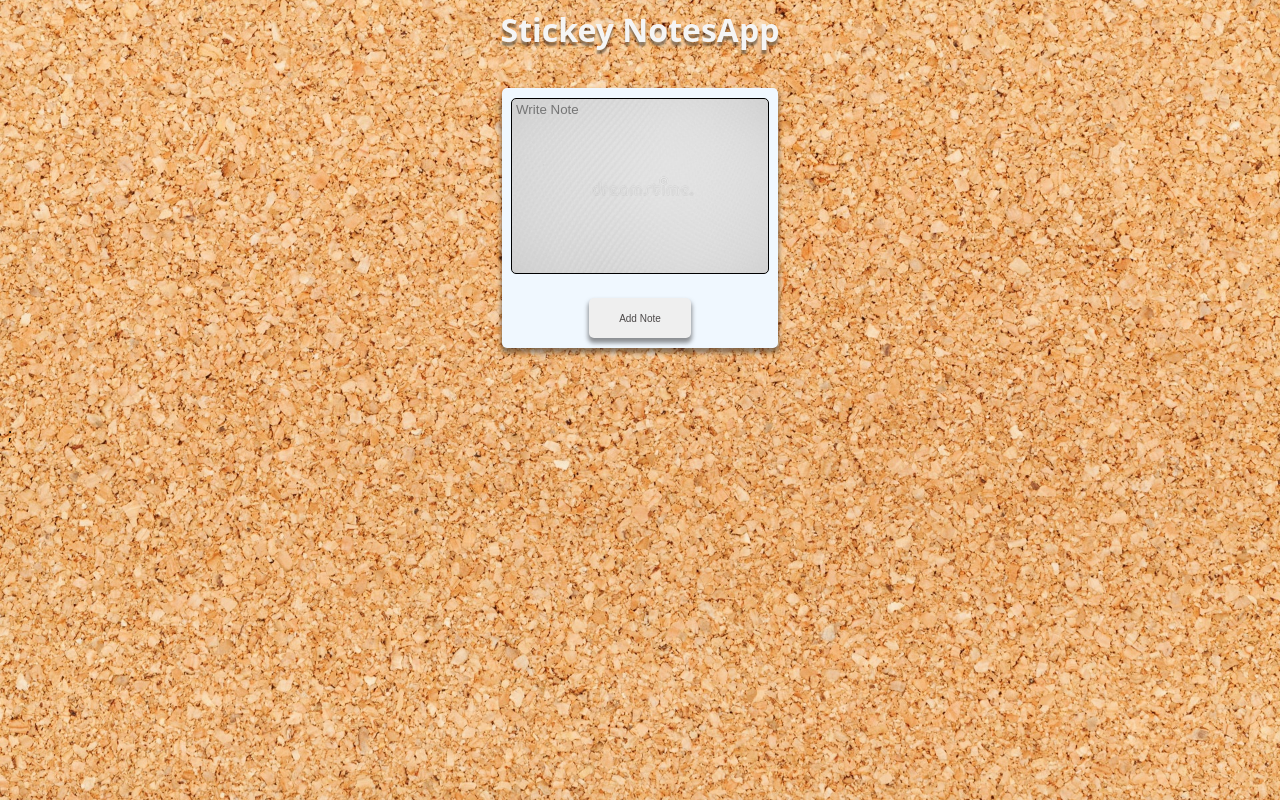
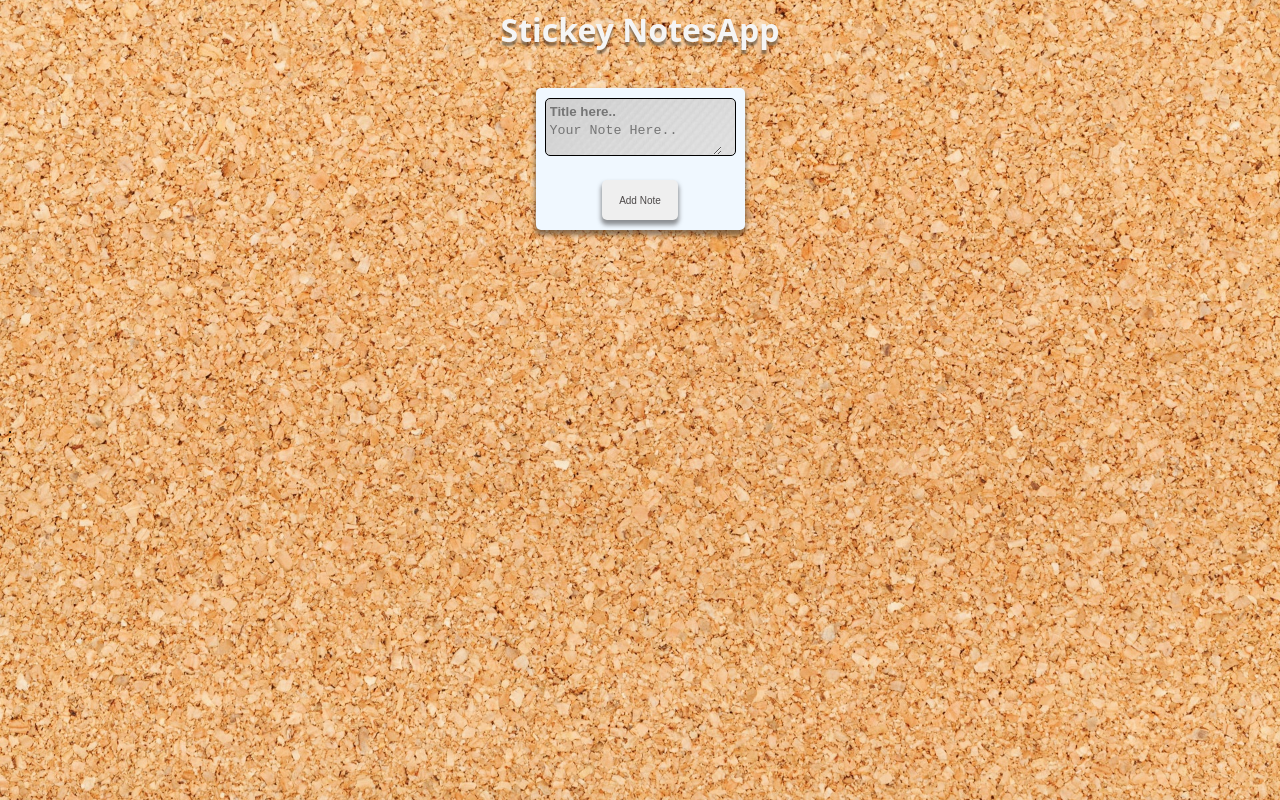
Before and after one commit to Ace7884/ITC-Notes-React-App, a React (Create React App) app in the folder notes-app/: page / in a window 1280 px wide. Built offline with nearby package versions, Linux system fonts and the light colour scheme.

Commit message:
Milestone 5 Complete

```diff
--- a/notes-app/src/App.jsx
+++ b/notes-app/src/App.jsx
@@ -8,14 +8,17 @@ import { v4 as uuid } from "uuid";
 import "./App.css";
 
 export const App = () => {
-  const [notelist, setNotes] = useState([]);
+  const [noteList, setNotes] = useState([]);
 
   const deleteNote = (id) => {
     if (window.confirm("Are you sure you want to delete your note?")) {
-      let removeNotesList = notelist.filter((note) => note.id !== id);
+      let removeNotesList = noteList.filter((note) => note.id !== id);
       setNotes(removeNotesList);
     }
   };
+
+  const [noteTitle, setTitle] = useState("");
+  const [noteText, setNoteText] = useState("");
 
   const addNote = () => {
     let id = uuid();
@@ -27,19 +30,19 @@ export const App = () => {
       key: id,
       hour,
       date,
-      title: "Note Title",
-      text: "Note Example",
+      title: noteTitle,
+      text: noteText,
     };
 
-    notelist.push(newNote);
-    setNotes([...notelist]);
+    let newNoteList = noteList.concat(newNote);
+    setNotes(newNoteList);
   };
 
   const [isModalOpen, setIsModalOpen] = useState(false);
   const [modalData, setModalData] = useState([]);
 
   const toggleModal = (noteId) => {
-    let targetNote = notelist.filter((note) => note.id === noteId);
+    let targetNote = noteList.filter((note) => note.id === noteId);
     setModalData([targetNote[0], ...modalData]);
     setIsModalOpen(true);
   };
@@ -47,10 +50,16 @@ export const App = () => {
   return (
     <div className="app">
       <MainHeader title="Stickey NotesApp" />
-      <FormContainer func={addNote} />
+      <FormContainer
+        noteTitleState={noteTitle}
+        noteTextState={noteText}
+        setNoteTitleFunc={setTitle}
+        setNoteTextFunc={setNoteText}
+        func={addNote}
+      />
       <NotesContainer
         toggleModal={toggleModal}
-        state={notelist}
+        state={noteList}
         deleteNote={deleteNote}
       />
       {isModalOpen && (
--- a/notes-app/src/components/activeElements/Button/Button.jsx
+++ b/notes-app/src/components/activeElements/Button/Button.jsx
@@ -1,9 +1,9 @@
 import React from "react";
 import "../Button/Button.css";
 
-export const Button = ({ text, func }) => {
+export const Button = ({ text, func, noteTextState }) => {
   return (
-    <button onClick={func} className="Button">
+    <button onClick={noteTextState ? func : ""} className="Button">
       {text}
     </button>
   );
--- a/notes-app/src/components/activeElements/TextArea/TextArea.css
+++ b/notes-app/src/components/activeElements/TextArea/TextArea.css
@@ -1,21 +1,33 @@
 .TextArea {
   width: 100%;
   border: black solid 1px;
-  background-image: url("../../../resources/blank-digital-screen-texture-background-49960832.jpg");
+  background-image: url("../../../resources/ScreenTexture.png");
   background-repeat: no-repeat;
   background-size: cover;
   border-radius: var(--elementCurve);
 }
 
-input {
+textarea {
   display: flex;
   background-color: transparent;
+}
+
+input {
+  border: none;
+  font-weight: bold;
+  background-color: transparent;
+}
+
+textarea,
+input {
+  color: #757575;
+  border: none;
+  margin: 0 2px;
   width: 90%;
-  margin: 2px;
-  border: none;
   outline: none;
 }
 
-input:hover{
-  cursor:pointer;
+textarea:hover,
+input:hover {
+  cursor: pointer;
 }
--- a/notes-app/src/components/activeElements/TextArea/TextArea.jsx
+++ b/notes-app/src/components/activeElements/TextArea/TextArea.jsx
@@ -1,10 +1,31 @@
 import React from "react";
 import "../TextArea/TextArea.css";
 
-export const TextArea = () => {
+export const TextArea = ({
+  noteTitleState,
+  noteTextState,
+  setTitle,
+  setNoteText,
+}) => {
+  const updateTitle = (event) => {
+    setTitle(event.target.value);
+  };
+  const updateNoteText = (event) => {
+    setNoteText(event.target.value);
+  };
+
   return (
     <div className="TextArea">
-      <input placeholder="Write Note"></input>
+      <input
+        value={noteTitleState}
+        onChange={updateTitle}
+        placeholder="Title here.."
+      ></input>
+      <textarea
+        value={noteTextState}
+        onChange={updateNoteText}
+        placeholder="Your Note Here.."
+      ></textarea>
     </div>
   );
 };
--- a/notes-app/src/components/layout/FormContainer/FormContainer.css
+++ b/notes-app/src/components/layout/FormContainer/FormContainer.css
@@ -1,8 +1,8 @@
 .FormContainer {
   display: grid;
   justify-items: center;
-  height: 30vh;
-  width: 20vw;
+  height: fit-content;
+  width: fit-content;
   grid-template-rows: 1fr 5vh;
   gap: 3vh;
   padding: 10px;
--- a/notes-app/src/components/layout/FormContainer/FormContainer.jsx
+++ b/notes-app/src/components/layout/FormContainer/FormContainer.jsx
@@ -3,11 +3,22 @@ import { Button } from "../../activeElements/Button/Button";
 import { TextArea } from "../../activeElements/TextArea/TextArea";
 import "../FormContainer/FormContainer.css";
 
-export const FormContainer = ({func}) => {
+export const FormContainer = ({
+  func,
+  noteTitleState,
+  noteTextState,
+  setNoteTitleFunc,
+  setNoteTextFunc,
+}) => {
   return (
     <div className="FormContainer">
-      <TextArea/>
-      <Button func={func} text='Add Note'/>
+      <TextArea
+        noteTitleState={noteTitleState}
+        noteTextState={noteTextState}
+        setTitle={setNoteTitleFunc}
+        setNoteText={setNoteTextFunc}
+      />
+      <Button func={func} noteTextState={noteTextState} text="Add Note" />
     </div>
   );
 };
```
Also changed, not shown: notes-app/src/resources/ScreenTexture.png (added), notes-app/src/resources/blank-digital-screen-texture-background-49960832.jpg (deleted).
